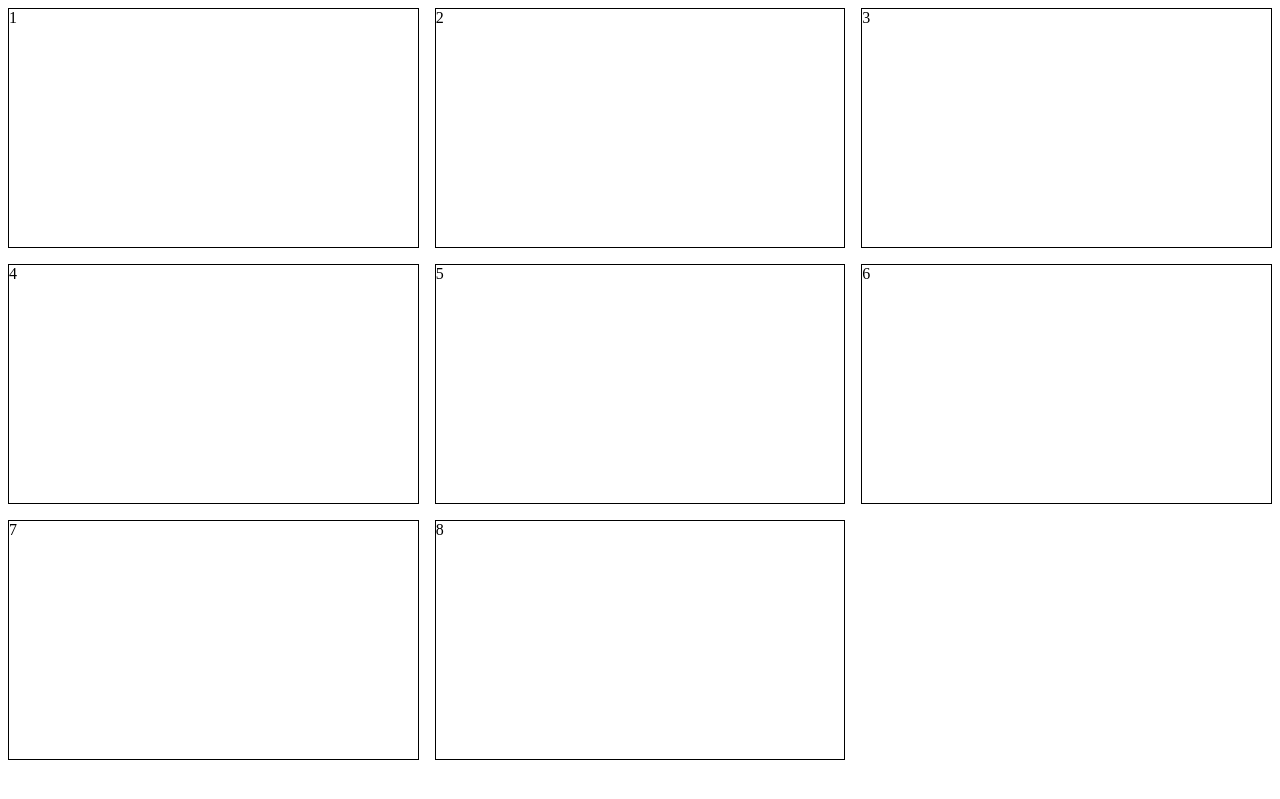
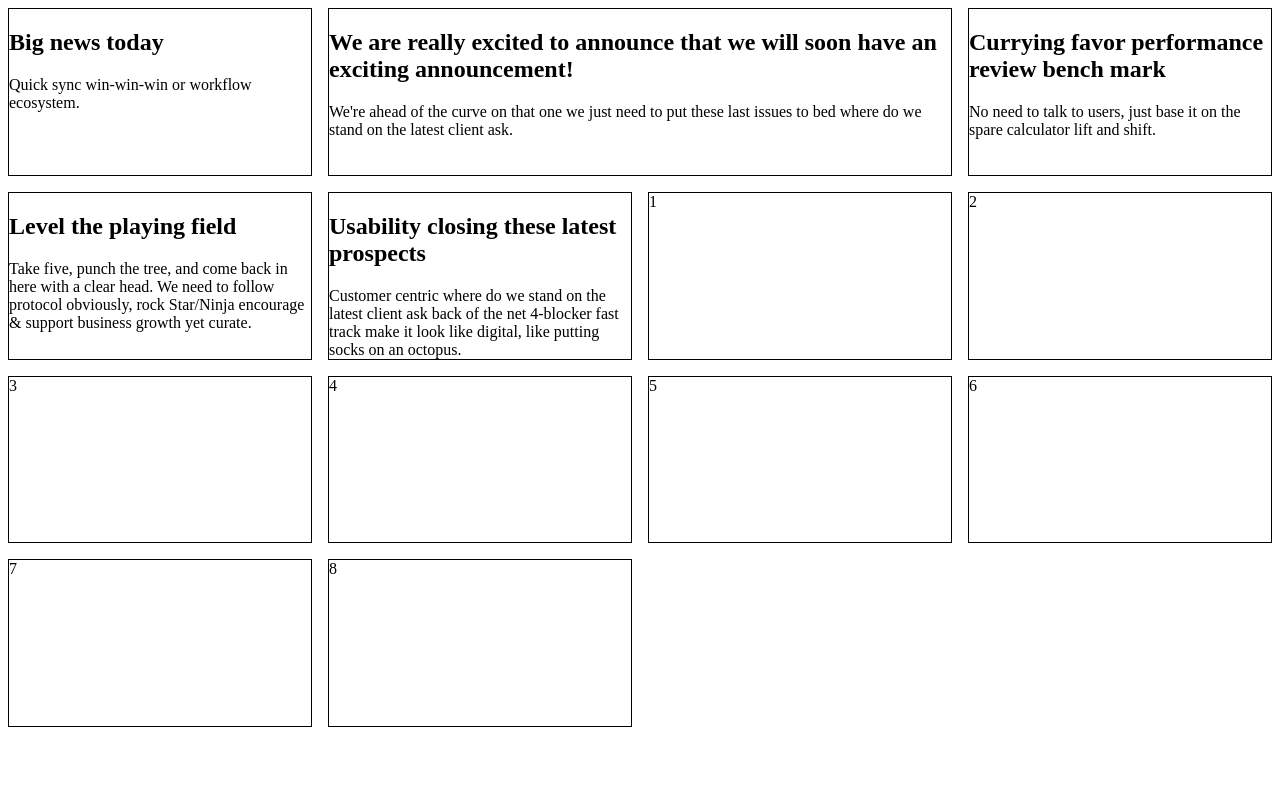
Before and after one commit to Travizzle/travizzle.github.io, a Jekyll site: the page grid.html, which Jekyll copies as it is, in a window 1280 px wide. Shown: the top 799 px of the page. Built offline with Jekyll 4.4.1, drawn with Linux system fonts in a browser that asks for light colours.

Commit message:
Use minmax and auto-fill to make everything fit properly

```diff
--- a/grid.html
+++ b/grid.html
@@ -5,17 +5,41 @@
         <style>
             .grid {
                 display: grid;
-                grid-template-columns: repeat(3, 1fr);
-                grid-auto-rows: 15em;
+                grid-auto-rows: minmax(10em, 1fr);
+                grid-auto-flow: dense;
                 grid-gap: 1em;
+                grid-template-columns: repeat(auto-fit, minmax(275px, 1fr));
             }
             .grid > div {
                 border: 1px solid #000;
+            }
+            .grid-feature {
+                grid-column: span 2;
             }
         </style>
     </head>
     <body>
         <div class="grid">
+            <div>
+                <h2>Big news today</h2>
+                Quick sync win-win-win or workflow ecosystem.
+            </div>
+            <div class="grid-feature">
+                <h2>We are really excited to announce that we will soon have an exciting announcement!</h2>
+                We're ahead of the curve on that one we just need to put these last issues to bed where do we stand on the latest client ask.
+            </div>
+            <div>
+                <h2>Currying favor performance review bench mark</h2>
+                No need to talk to users, just base it on the spare calculator lift and shift.
+            </div>
+            <div>
+                <h2>Level the playing field</h2>
+                Take five, punch the tree, and come back in here with a clear head. We need to follow protocol obviously, rock Star/Ninja encourage &amp; support business growth yet curate.
+            </div>
+            <div>
+                <h2>Usability closing these latest prospects </h2>
+                Customer centric where do we stand on the latest client ask back of the net 4-blocker fast track make it look like digital, like putting socks on an octopus.
+            </div>
             <div>
                 1
             </div>
```
